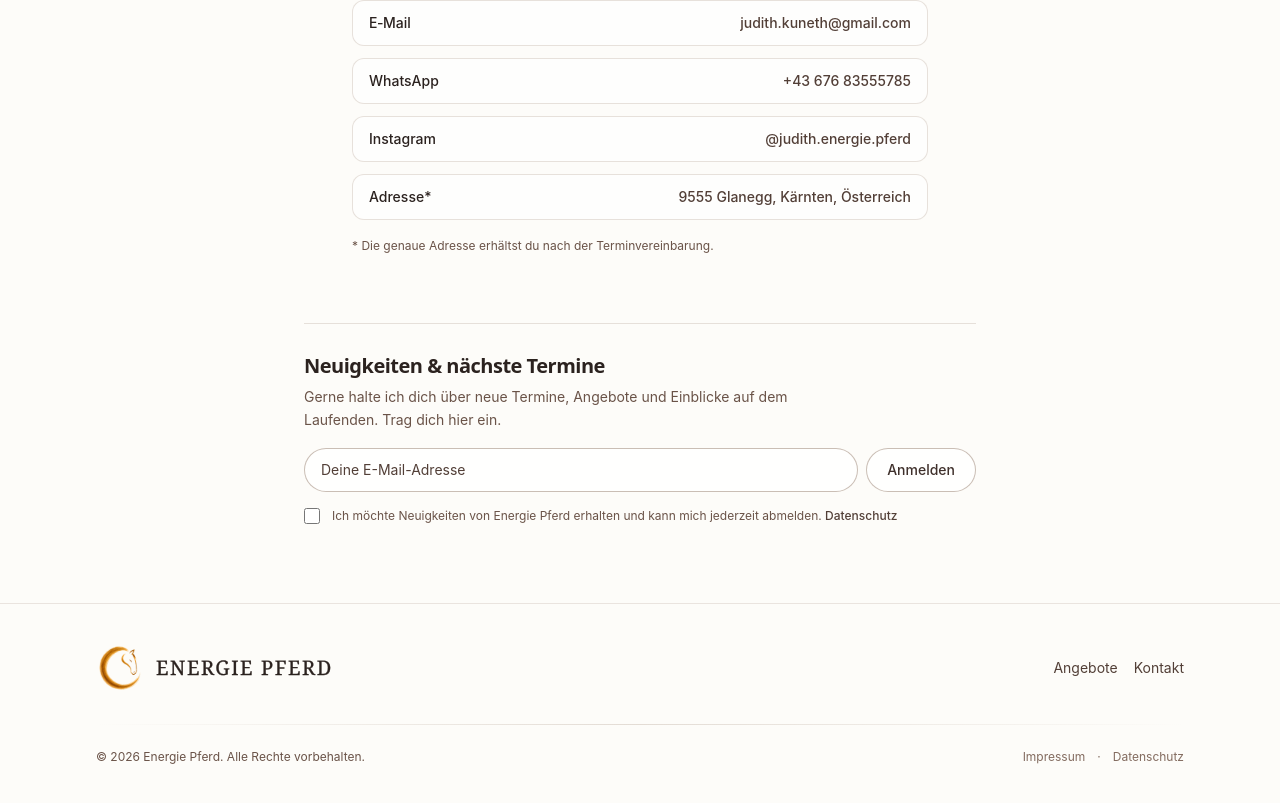
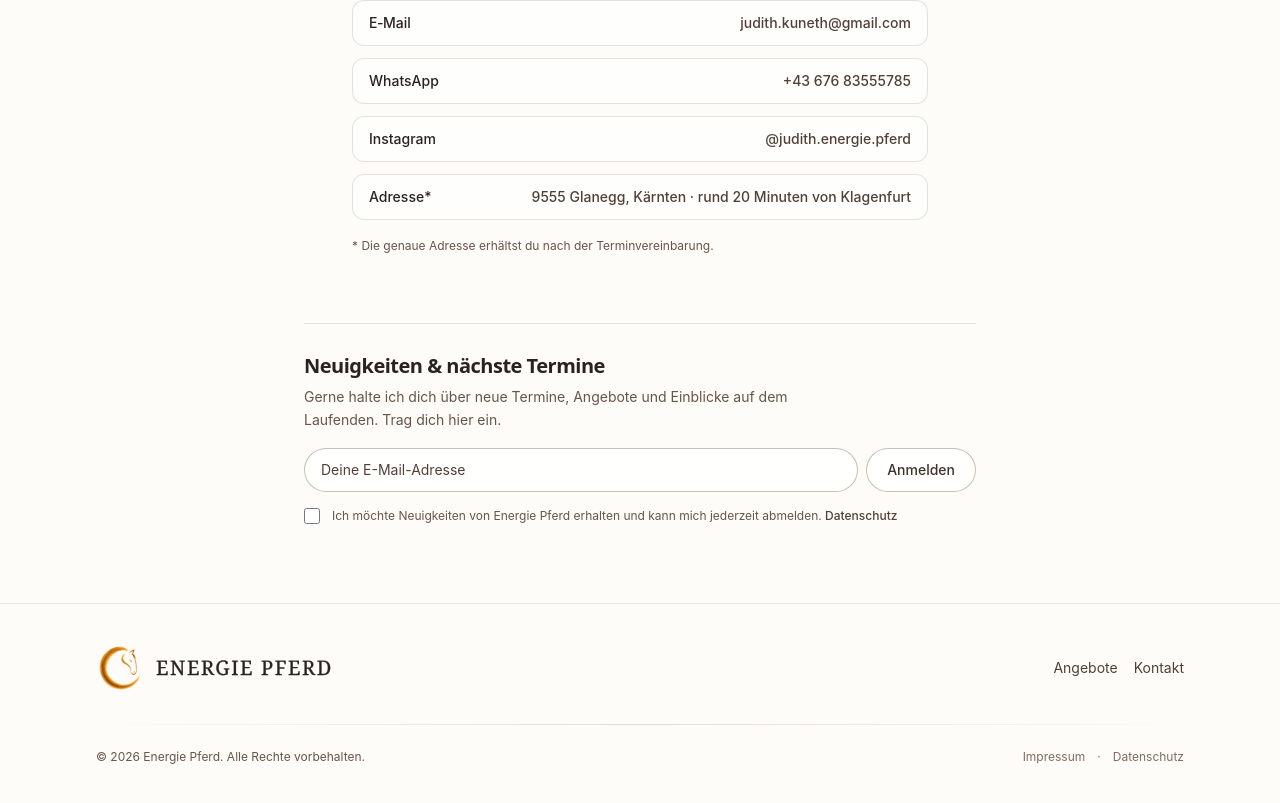
Before and after one commit to judithkuneth/energie-pferd, a Vue app: page / in a window 1280 px wide. Shown: the part 3544-4347 px from the top of the page. Built offline with nearby package versions, Linux system fonts and the light colour scheme; a web font is replaced by a local one.

Commit message:
Clarify location near Klagenfurt

```diff
--- a/src/sections/ContactSection.vue
+++ b/src/sections/ContactSection.vue
@@ -101,7 +101,7 @@ const whatsappUrl = `https://wa.me/${whatsappNumber}`
               >
                 <span> Adresse*</span>
                 <span class="text-taupe-700 sm:text-right">
-                9555 Glanegg, Kärnten, Österreich
+                9555 Glanegg, Kärnten · rund 20 Minuten von Klagenfurt
                 </span>
               </a>
             </div>
```
